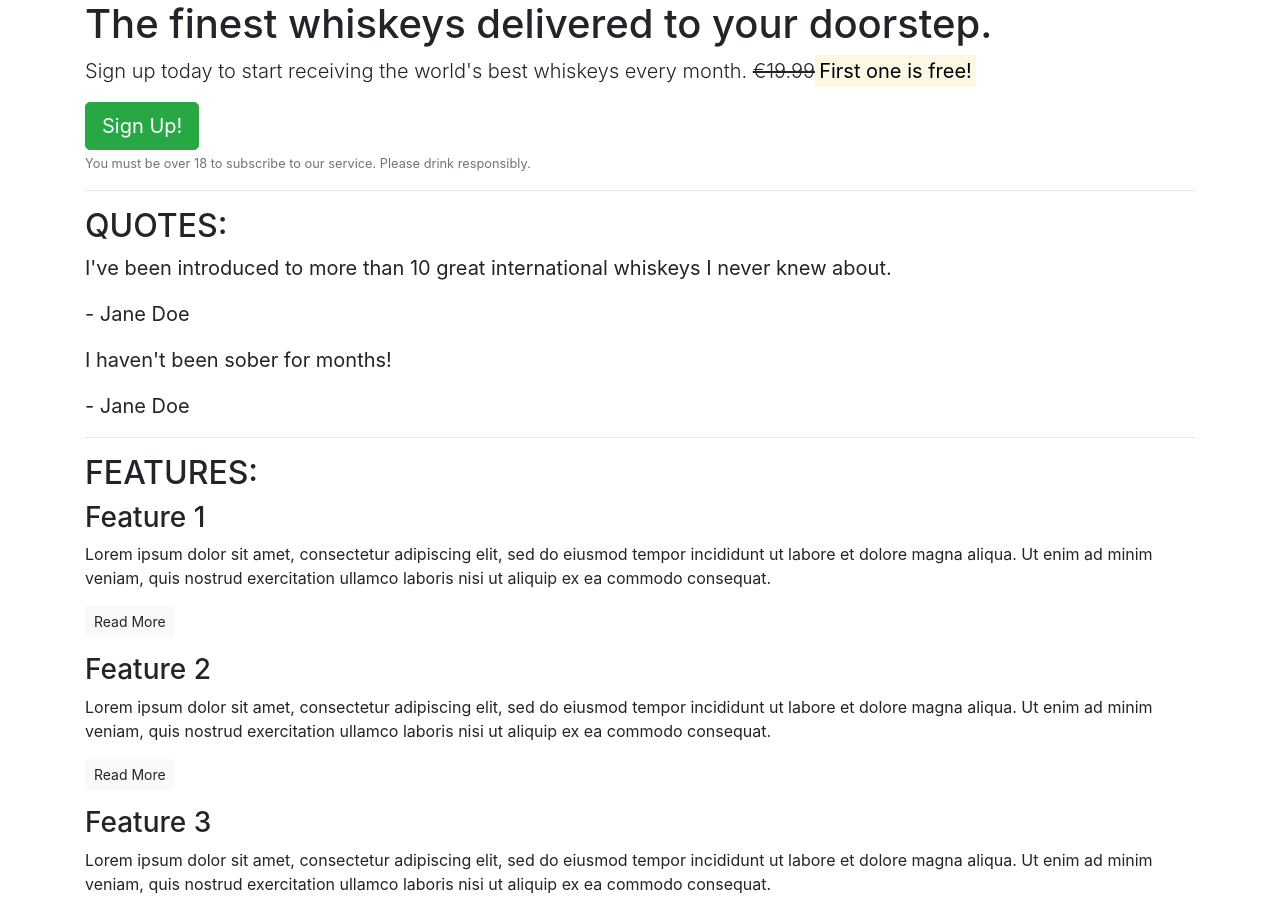
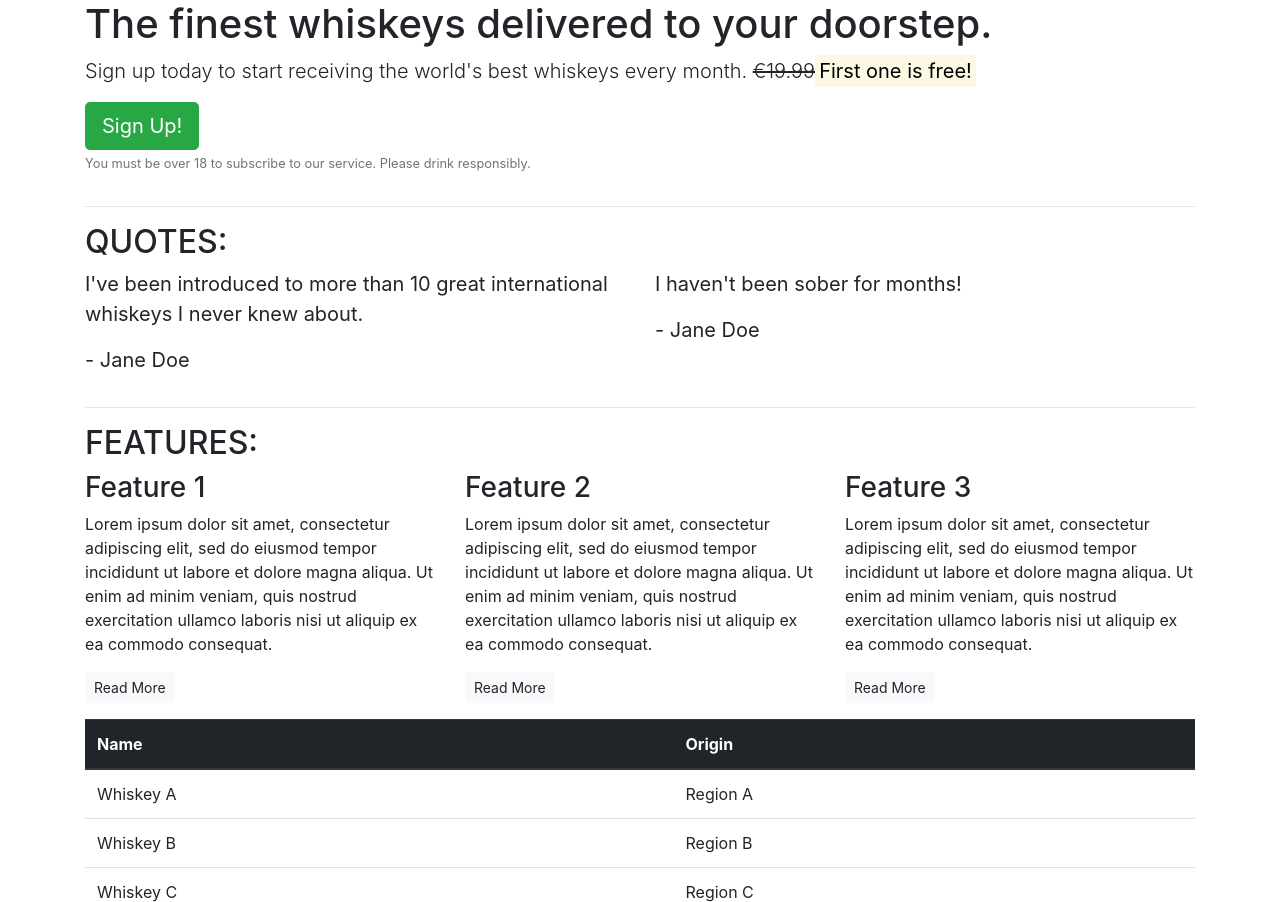
Before and after one commit to oerbeyer/bootstrap4, a plain HTML site: page index.html in a window 1280 px wide. Shown: the top 902 px of the page. Drawn offline with nearby package versions, Linux system fonts and the light colour scheme.

Commit message:
Add grid to index.html

```diff
--- a/index.html
+++ b/index.html
@@ -10,34 +10,57 @@
 
 <body>
     <article class="container">
+
         <!-- Callout -->
+        <div class="row">
+            <div class="col-12">
                 <section class="callout">
                     <h1>The finest whiskeys delivered to your doorstep.</h1>
-            <p class="lead">Sign up today to start receiving the world's best whiskeys every month. <s>€19.99</s><strong><mark>First one is free!</mark></strong></p>
+                    <p class="lead">Sign up today to start receiving the world's best whiskeys every month.
+                        <s>€19.99</s><strong><mark>First one is free!</mark></strong></p>
                     <button class="btn btn-success btn-lg">Sign Up!</button>
-            <p class="text-muted"><small>You must be over 18 to subscribe to our service. Please drink responsibly.</small></p>
+                    <p class="text-muted"><small>You must be over 18 to subscribe to our service. Please drink
+                            responsibly.</small></p>
                 </section>
+            </div>
+        </div>
         <!-- /.callout -->
         <hr>
 
         <!-- Quotes -->
         <section class="quotes">
+            <div class="row">
+                <div class="col-12 ">
                     <h2 class="text-uppercase">Quotes:</h2>
+                </div>
+            </div>
+            <div class="row">
+                <div class="col-12 col-md-6">
                     <blockquote class="blockquote">
                         <p>I've been introduced to more than 10 great international whiskeys I never knew about.</p>
                         <p>- Jane Doe</p>
                     </blockquote>
+                </div>
+                <div class="col-12 col-md-6">
                     <blockquote class="blockquote">
                         <p>I haven't been sober for months!</p>
                         <p>- Jane Doe</p>
                     </blockquote>
+                </div>
+            </div>
         </section>
         <!-- /.quotes -->
         <hr>
 
         <!-- Features -->
         <section class="features">
+            <div class="row">
+                <div class="col-12 ">
                     <h2 class="text-uppercase">Features:</h2>
+                </div>
+            </div>
+            <div class="row">
+                <div class="col-12 col-md-6 col-lg-4">
                     <div class="feature">
                         <h3>Feature 1</h3>
                         <p>
@@ -48,15 +71,25 @@
                         </p>
                         <p><a class="btn btn-sm btn-light" href="">Read More</a></p>
                     </div>
+                </div>
+                <div class="col-12 col-md-6 col-lg-4">
                     <div class="feature">
                         <h3>Feature 2</h3>
-                <p>Lorem ipsum dolor sit amet, consectetur adipiscing elit, sed do eiusmod tempor incididunt ut labore et dolore magna aliqua. Ut enim ad minim veniam, quis nostrud exercitation ullamco laboris nisi ut aliquip ex ea commodo consequat.</p>
+                        <p>Lorem ipsum dolor sit amet, consectetur adipiscing elit, sed do eiusmod tempor incididunt ut
+                            labore et dolore magna aliqua. Ut enim ad minim veniam, quis nostrud exercitation ullamco
+                            laboris nisi ut aliquip ex ea commodo consequat.</p>
                         <p><a class="btn btn-sm btn-light" href="">Read More</a></p>
                     </div>
+                </div>
+                <div class="col-12 d-md-none d-lg-block col-lg-4">
                     <div class="feature">
                         <h3>Feature 3</h3>
-                <p>Lorem ipsum dolor sit amet, consectetur adipiscing elit, sed do eiusmod tempor incididunt ut labore et dolore magna aliqua. Ut enim ad minim veniam, quis nostrud exercitation ullamco laboris nisi ut aliquip ex ea commodo consequat.</p>
+                        <p>Lorem ipsum dolor sit amet, consectetur adipiscing elit, sed do eiusmod tempor incididunt ut
+                            labore et dolore magna aliqua. Ut enim ad minim veniam, quis nostrud exercitation ullamco
+                            laboris nisi ut aliquip ex ea commodo consequat.</p>
                         <p><a class="btn btn-sm btn-light" href="">Read More</a></p>
+                    </div>
+                </div>
             </div>
         </section>
         <!-- /.features -->
```
Lines whose indentation alone changed are shown as unchanged.
